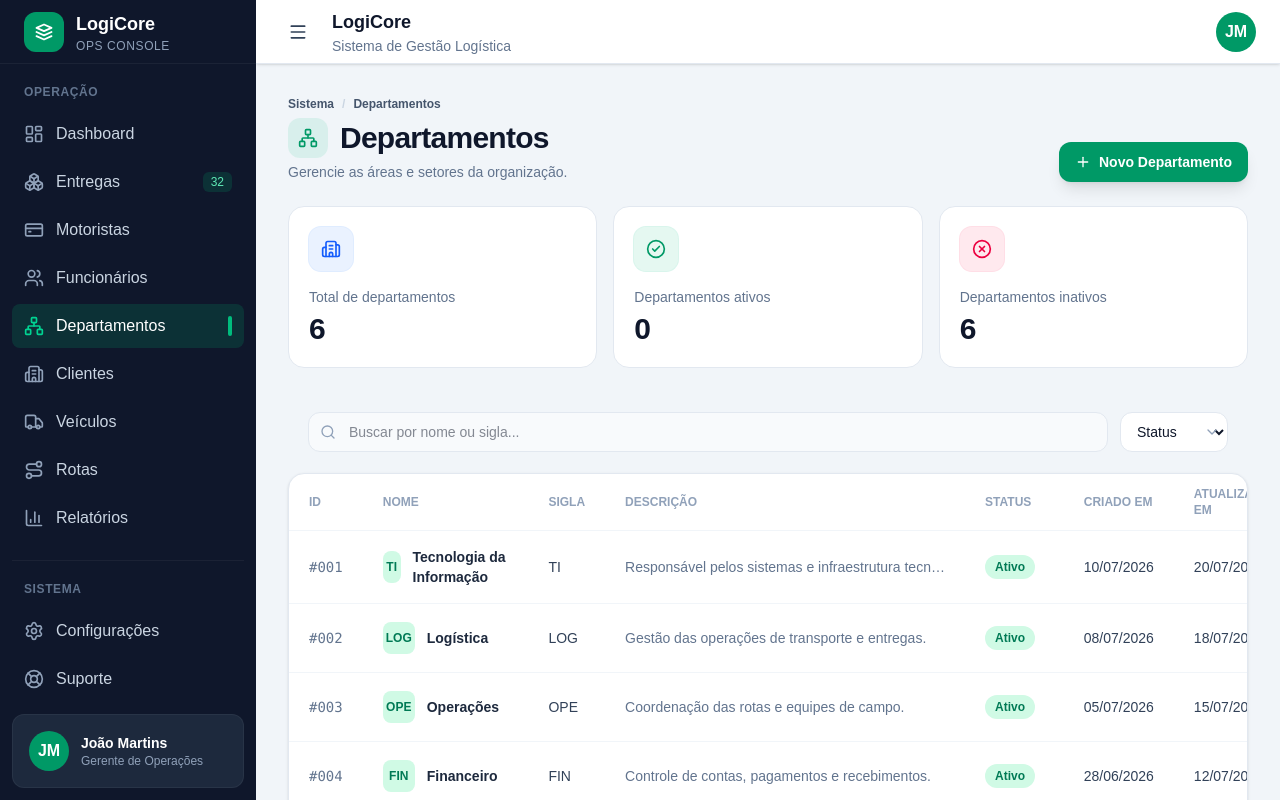
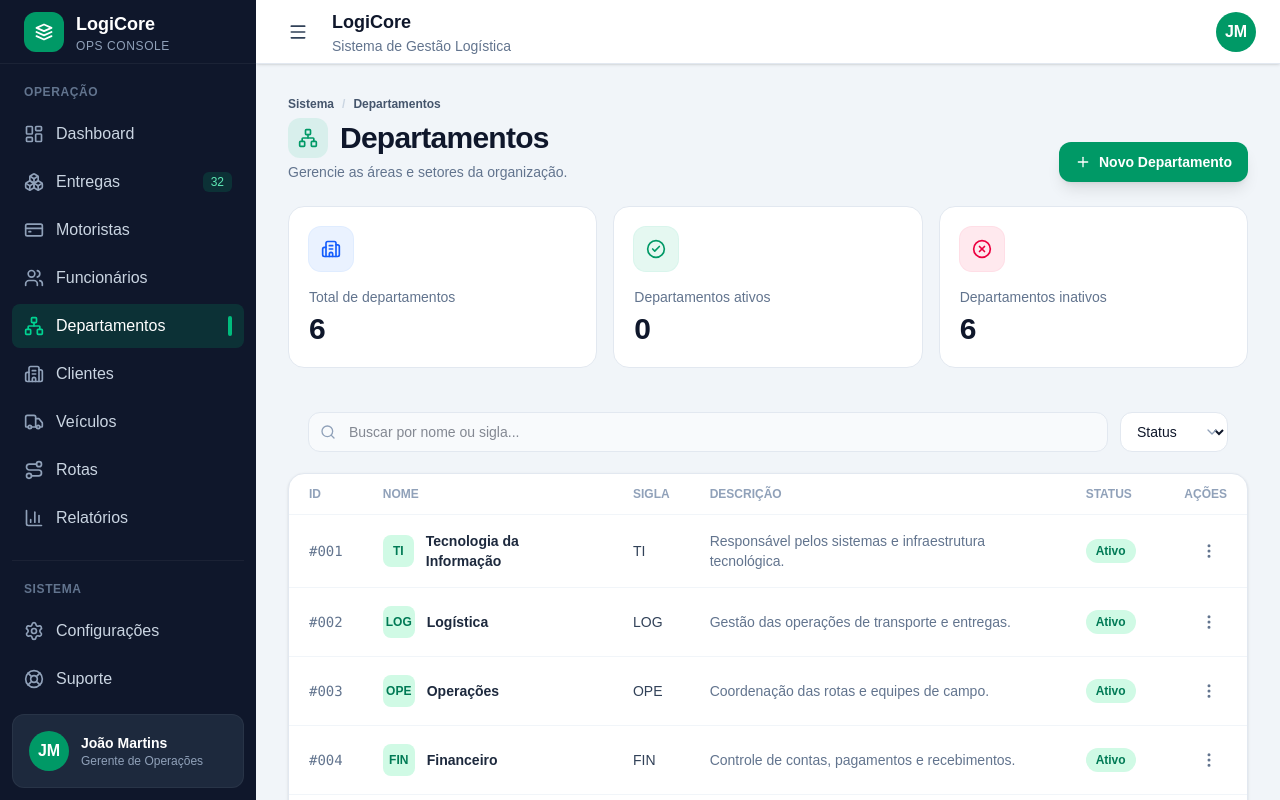
Before and after one commit to Pablo-M-Santos/Sistema_de_Gestao_de_Operacoes_Logisticas, a Next.js app in the folder frontend/: page /departments in a window 1280 px wide. Shown: the top 800 px of the page. Built offline with nearby package versions, Linux system fonts and the light colour scheme.

Commit message:
refactor: streamline imports and formatting in DepartamentoTable component for improved readability

```diff
--- a/frontend/components/departments/DepartamentoTable.tsx
+++ b/frontend/components/departments/DepartamentoTable.tsx
@@ -6,17 +6,9 @@ import { Eye, Pencil, Power } from "lucide-react";
 import type { Departamento } from "@/types/departamento";
 import { departamentos } from "@/data/departamento";
 
-import {
-  DataTable,
-  TableToolbar,
-  StatusBadge,
-} from "@/components/table";
+import { DataTable, TableToolbar, StatusBadge } from "@/components/table";
 
-import type {
-  TableColumn,
-  TableAction,
-  TableFilter,
-} from "@/components/table";
+import type { TableColumn, TableAction, TableFilter } from "@/components/table";
 
 type Props = {
   onViewAction: (d: Departamento) => void;
@@ -25,14 +17,9 @@ type Props = {
   onToggleAction: (d: Departamento) => void;
 };
 
-export default function DepartamentoTable({
-  onViewAction,
-  onEditAction,
-  onToggleAction,
-}: Props) {
+export default function DepartamentoTable({ onViewAction, onEditAction, onToggleAction }: Props) {
   const [query, setQuery] = useState("");
   const [status, setStatus] = useState("all");
-
 
   const filtered = useMemo(() => {
     return departamentos.filter((d) => {
@@ -42,23 +29,18 @@ export default function DepartamentoTable({
         d.sigla.toLowerCase().includes(query.toLowerCase());
 
       const statusMatch =
-        status === "all" ||
-        (status === "active" && d.ativo) ||
-        (status === "inactive" && !d.ativo);
+        status === "all" || (status === "active" && d.ativo) || (status === "inactive" && !d.ativo);
 
       return search && statusMatch;
     });
   }, [query, status]);
-
 
   const columns: TableColumn<Departamento>[] = [
     {
       key: "id",
       title: "ID",
       render: (d) => (
-        <span className="font-mono text-slate-500">
-          #{String(d.id).padStart(3, "0")}
-        </span>
+        <span className="font-mono text-slate-500">#{String(d.id).padStart(3, "0")}</span>
       ),
     },
 
@@ -71,9 +53,7 @@ export default function DepartamentoTable({
             {d.sigla}
           </div>
 
-          <span className="font-semibold text-slate-800">
-            {d.nome}
-          </span>
+          <span className="font-semibold text-slate-800">{d.nome}</span>
         </div>
       ),
     },
@@ -81,44 +61,20 @@ export default function DepartamentoTable({
     {
       key: "sigla",
       title: "Sigla",
-      render: (d) => (
-        <span className="font-medium">
-          {d.sigla}
-        </span>
-      ),
+      render: (d) => <span className="font-medium">{d.sigla}</span>,
     },
-
     {
       key: "descricao",
       title: "Descrição",
-      render: (d) => (
-        <span className="block max-w-xs truncate text-slate-500">
-          {d.descricao}
-        </span>
-      ),
+      cellClassName: "max-w-xl",
+      render: (d) => <span className="block max-w-xl text-slate-500">{d.descricao}</span>,
     },
-
     {
       key: "ativo",
       title: "Status",
-      render: (d) => (
-        <StatusBadge active={d.ativo} />
-      ),
-    },
-
-    {
-      key: "criadoEm",
-      title: "Criado em",
-      render: (d) => formatDate(d.criadoEm),
-    },
-
-    {
-      key: "atualizadoEm",
-      title: "Atualizado em",
-      render: (d) => formatDate(d.atualizadoEm),
+      render: (d) => <StatusBadge active={d.ativo} />,
     },
   ];
-
 
   const actions: TableAction<Departamento>[] = [
     {
@@ -148,7 +104,6 @@ export default function DepartamentoTable({
     },
   ];
 
-
   const filters: TableFilter[] = [
     {
       key: "ativo",
@@ -168,25 +123,19 @@ export default function DepartamentoTable({
     },
   ];
 
-
   return (
     <div className="animate-fade-up">
-
       <TableToolbar
         search={query}
         searchPlaceholder="Buscar por nome ou sigla..."
         onSearchChangeAction={setQuery}
         filters={filters}
-        hasFilters={
-          query !== "" ||
-          status !== "all"
-        }
+        hasFilters={query !== "" || status !== "all"}
         onClearFiltersAction={() => {
           setQuery("");
           setStatus("all");
         }}
       />
-
 
       <DataTable
         data={filtered}
@@ -196,14 +145,6 @@ export default function DepartamentoTable({
         emptyTitle="Nenhum departamento encontrado"
         emptyDescription="Não existem departamentos cadastrados."
       />
-
     </div>
   );
 }
-
-
-function formatDate(date: string) {
-  const [year, month, day] = date.split("-");
-
-  return `${day}/${month}/${year}`;
-}
```
